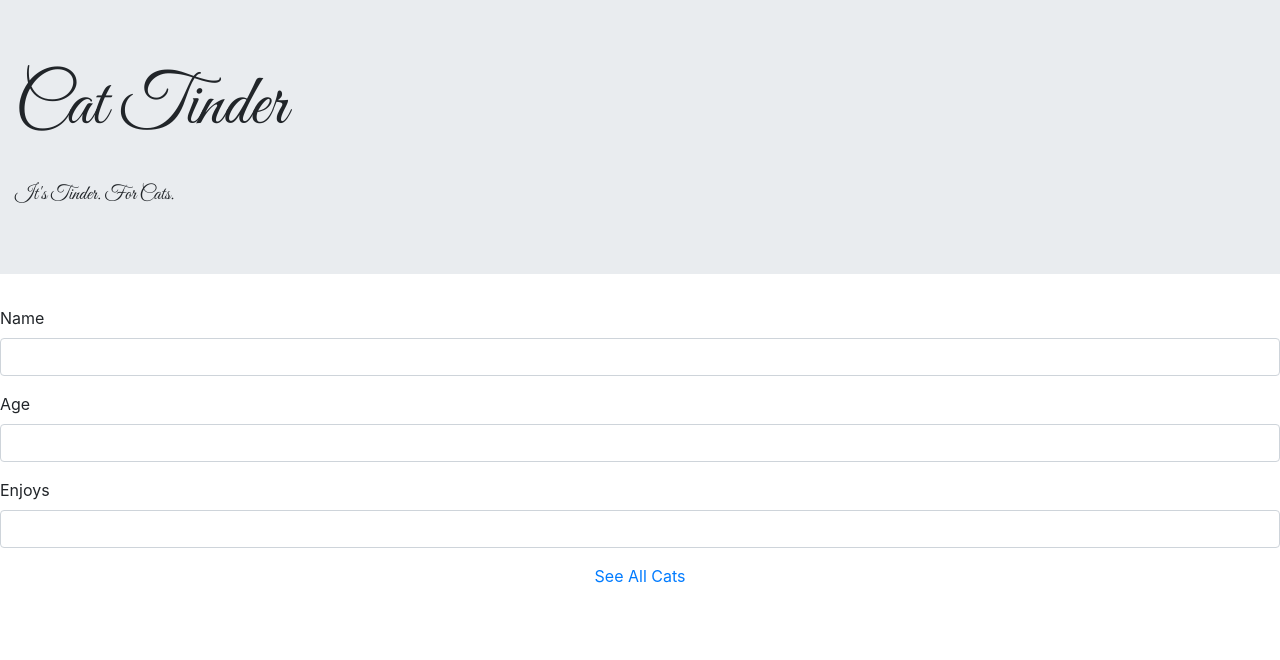
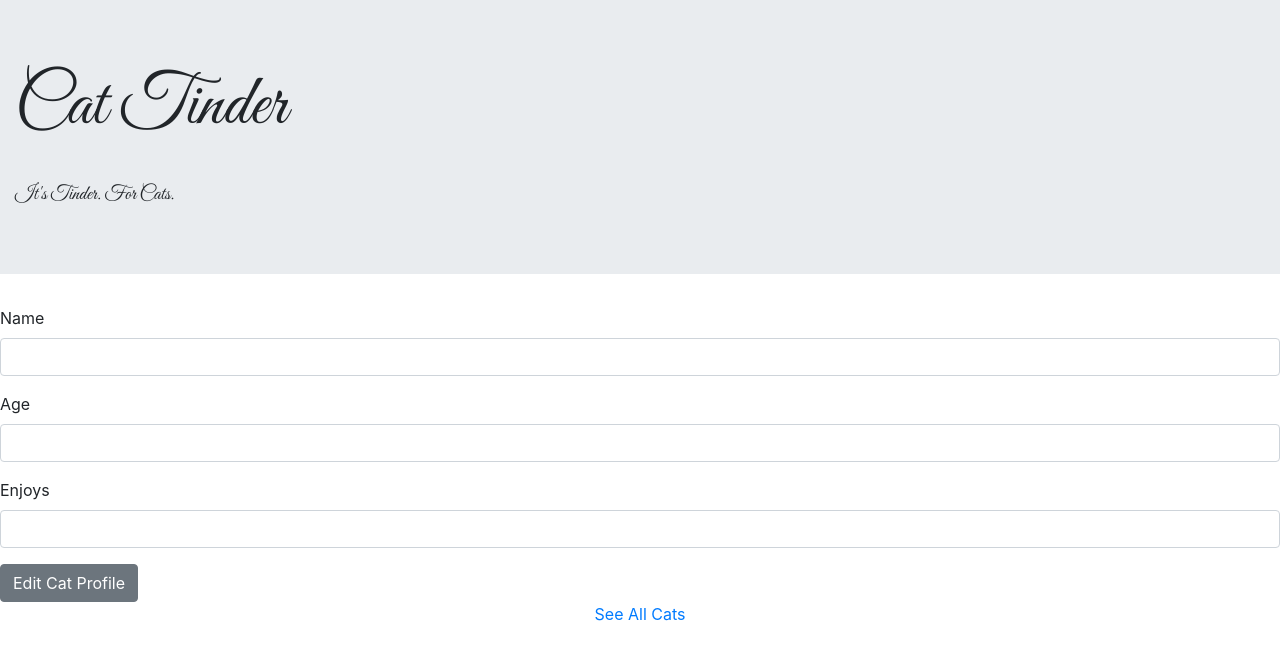
Before and after one commit to cynavago/cat-tinder, a React (Create React App) app in the folder cat-tinder-frontend/: page /catedit/1 in a window 1280 px wide. Shown: the top 660 px of the page. Built offline with nearby package versions, Linux system fonts and the light colour scheme.

Commit message:
finished create, finished edit funcitonality

```diff
--- a/cat-tinder-frontend/src/pages/CatEdit.js
+++ b/cat-tinder-frontend/src/pages/CatEdit.js
@@ -7,8 +7,8 @@ import {
     Input,
     Label,
     Button
-  } from 'reactstrap';
-
+} from 'reactstrap';
+import { Redirect } from 'react-router-dom';
 
 class CatEdit extends Component{
     constructor(props){
@@ -18,7 +18,8 @@ class CatEdit extends Component{
                     name: "",
                     age: "",
                     enjoys: ""
-            }
+            },
+            success: false
         }
     }
 
@@ -26,6 +27,15 @@ class CatEdit extends Component{
         let { form } = this.state
         form[e.target.name] = e.target.value
         this.setState({form: form})
+    }
+
+    handleSubmit = (e) => {
+        // prevents unnecessary refreshes
+        e.preventDefault()
+        // function call from App.js
+        this.props.editCat(this.state.form, this.props.cat.id)
+        // updates success to true
+        this.setState({ success: true })
     }
 
     render(){
@@ -38,6 +48,8 @@ class CatEdit extends Component{
                         <Input
                         type="text"
                         name="name"
+                        onChange={ this.handleChange }
+                        value={ this.state.form.name }
                         />
                     </FormGroup>
                     <FormGroup>
@@ -45,6 +57,8 @@ class CatEdit extends Component{
                         <Input
                         type="number"
                         name="age"
+                        onChange={ this.handleChange }
+                        value={ this.state.form.age }
                         />
                     </FormGroup>
                     <FormGroup>
@@ -52,10 +66,20 @@ class CatEdit extends Component{
                         <Input
                         type="text"
                         name="enjoys"
+                        onChange={ this.handleChange }
+                        value={ this.state.form.enjoys }
                         />
                     </FormGroup>
+                    <Button
+                        name="submit"
+                        color="secondary"
+                        onClick={ this.handleSubmit }
+                        >
+                            Edit Cat Profile
+                    </Button>
                 </Form>
                 <Footer/>
+                { this.state.success && <Redirect to={ `/catshow/${this.props.cat.id}` }/> }
             </React.Fragment>
         )
     }
--- a/cat-tinder-frontend/src/pages/CatShow.js
+++ b/cat-tinder-frontend/src/pages/CatShow.js
@@ -19,7 +19,12 @@ class CatShow extends Component{
                         <h4>{ this.props.cat.name }</h4>
                     </CardTitle>
                     <CardText>{ this.props.cat.enjoys }</CardText>
-                    <Button>Purr-fect Match</Button>
+                    <Button color="primary">Purr-fect Match</Button>
+                    <NavLink to={`/catedit/${this.props.cat.id}`}>
+                        <Button color="secondary">
+                            Edit Profile
+                        </Button>
+                    </NavLink>
                 </Card>
                 <Footer/>
             </React.Fragment>
```
